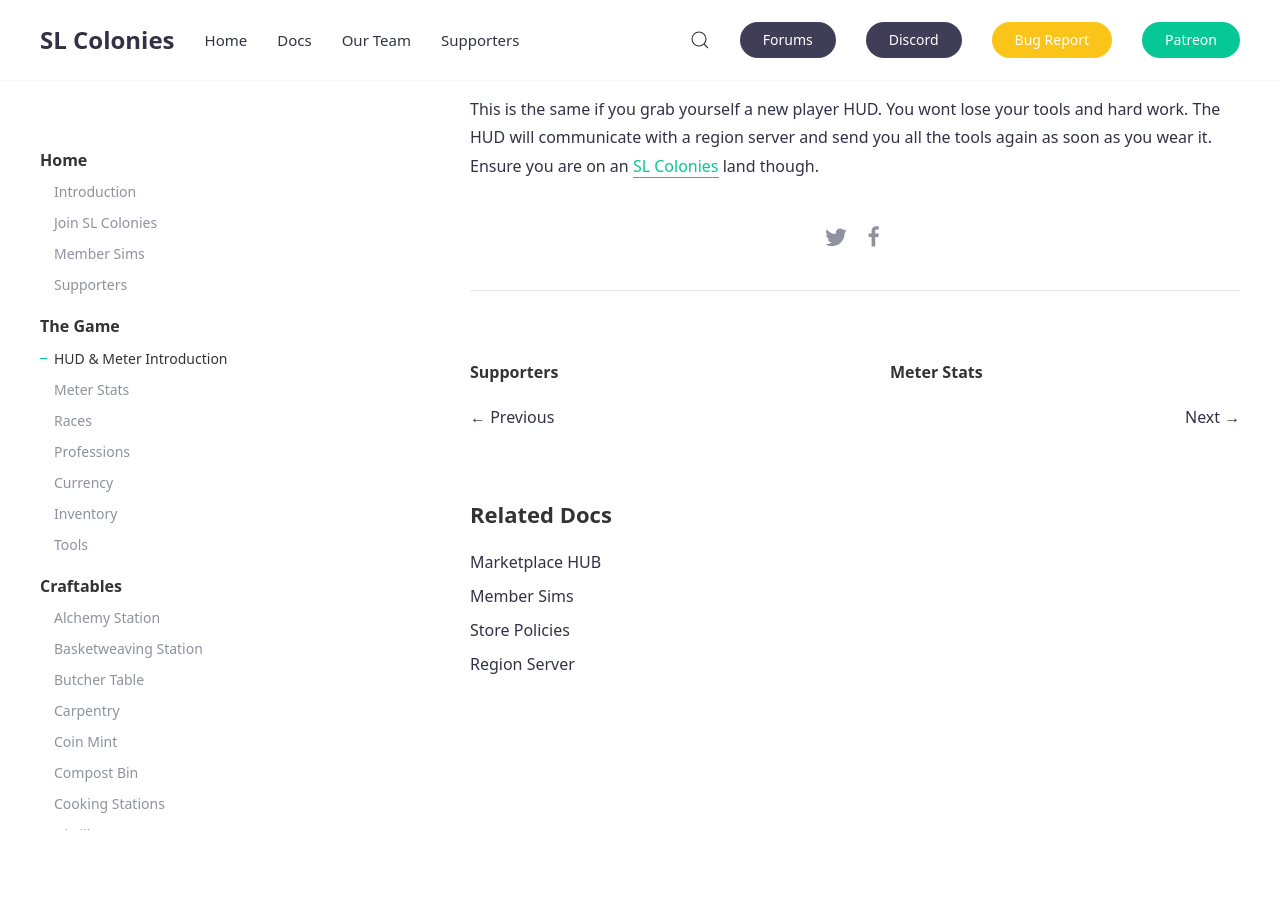
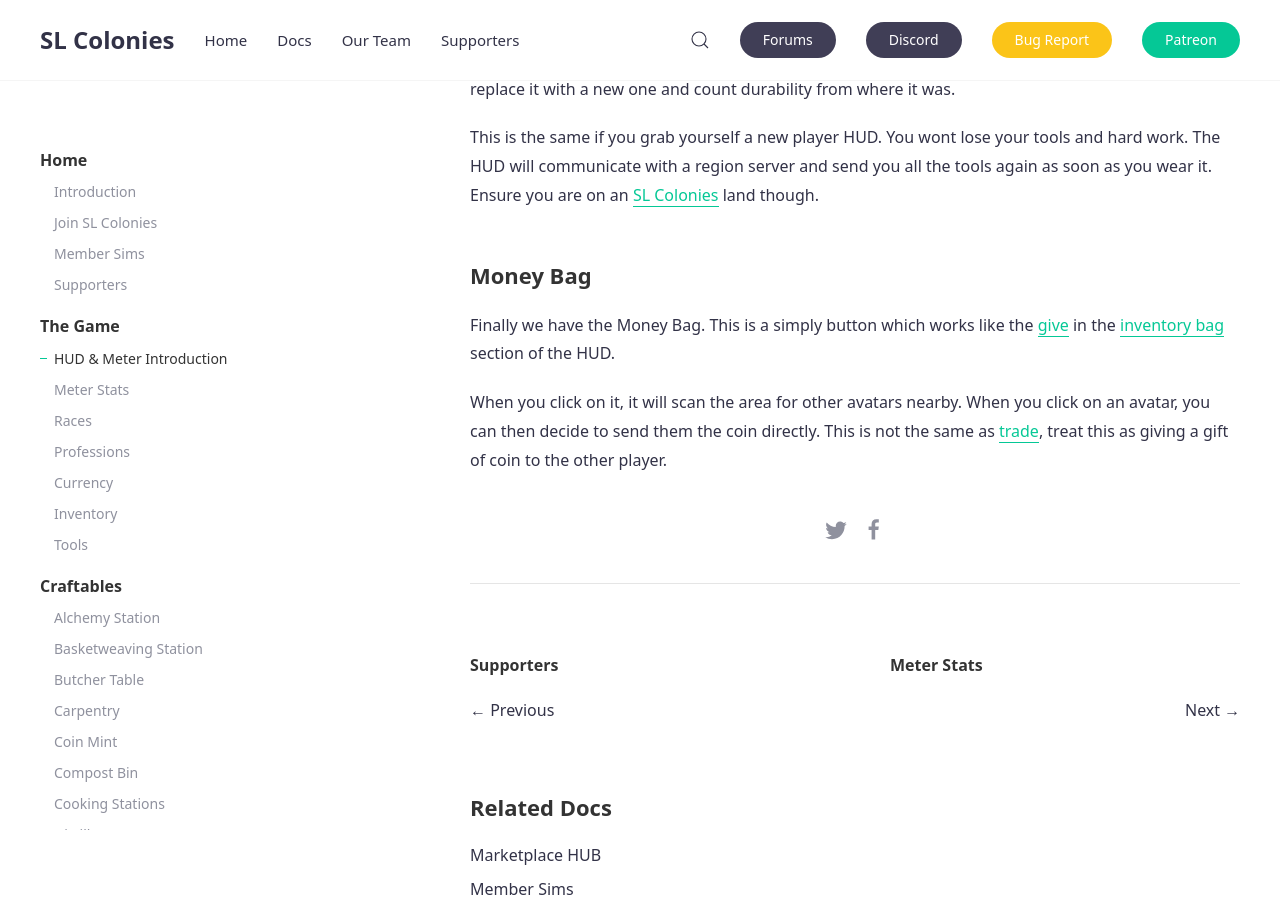
Before and after one commit to SLColonies/Public, a Jekyll site: the page built from _docs/introduction.md, in a window 1280 px wide and 900 px high, scrolled down 8040 px. Built offline with Jekyll 4.4.1, drawn with Linux system fonts in a browser that asks for light colours; comment, search, counter and statistics services are not loaded; before the commit the page ends 8916 px from its top, so only the background shows below that.

Commit message:
Update introduction.md

```diff
--- a/_docs/introduction.md
+++ b/_docs/introduction.md
@@ -122,3 +122,8 @@
 This will delete all the tools contained inside the contents of your HUD. In-case you have a bugged tool or something isn't working right. Don't worry, the database tracks what durability you had left on your tool, so if you go to [get tool](https://slcolonies.com/docs/introduction/#get-tool) again, it won't consume one from your virtual inventory, and simply replace it with a new one and count durability from where it was.
 
 This is the same if you grab yourself a new player HUD. You wont lose your tools and hard work. The HUD will communicate with a region server and send you all the tools again as soon as you wear it. Ensure you are on an [SL Colonies](https://meter.slcolonies.com) land though.
+
+### Money Bag
+Finally we have the Money Bag. This is a simply button which works like the [give](https://slcolonies.com/docs/introduction/#give) in the [inventory bag](https://slcolonies.com/docs/introduction/#inventory-bag) section of the HUD.
+
+When you click on it, it will scan the area for other avatars nearby. When you click on an avatar, you can then decide to send them the coin directly. This is not the same as [trade](https://slcolonies.com/docs/introduction/#trade), treat this as giving a gift of coin to the other player.
```
